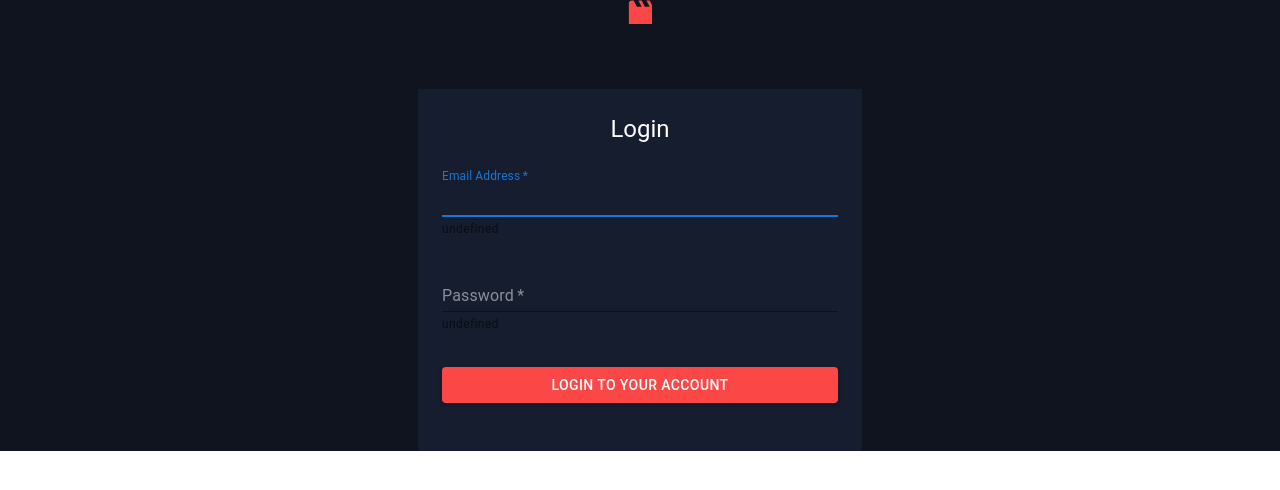
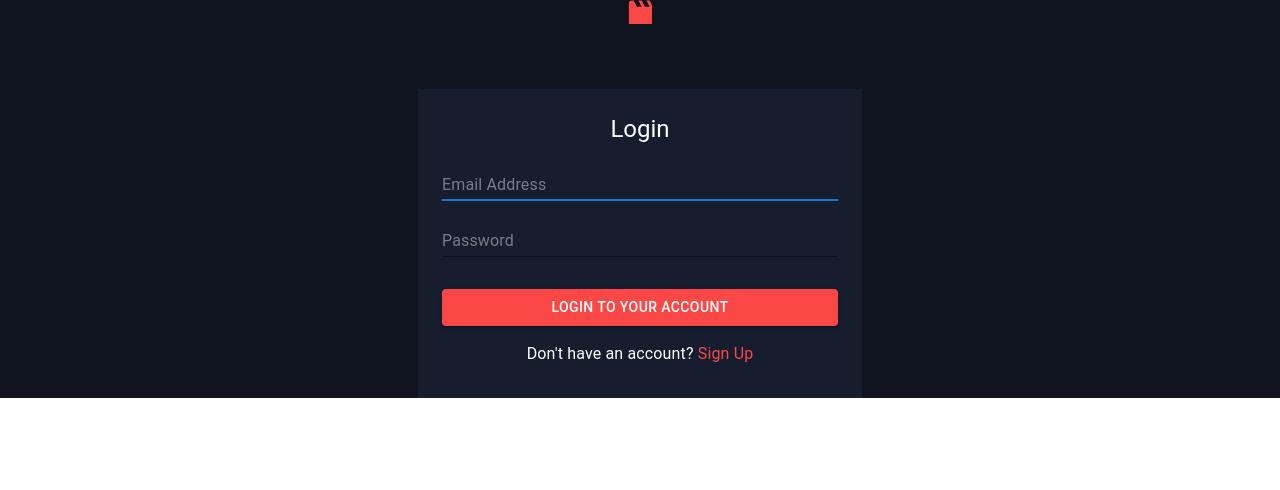
Before and after one commit to tchkoidze/entertainment-web-app, a React (Vite) app: page / in a window 1280 px wide. Shown: the top 490 px of the page. Built offline with nearby package versions, Linux system fonts and the light colour scheme.

Commit message:
feat:make axios post request from login

```diff
--- a/src/pages/Login/Login.tsx
+++ b/src/pages/Login/Login.tsx
@@ -16,11 +16,14 @@ import { SvgIcon } from "@mui/material";
 import { SubmitHandler, useForm } from "react-hook-form";
 import { yupResolver } from "@hookform/resolvers/yup";
 import loginSchema from "../../loginSchema";
+import axios from "axios";
 
 // TODO remove, this demo shouldn't need to reset the theme.
 const defaultTheme = createTheme();
 
 export default function LogIn() {
+  const [apiError, setApiError] = React.useState<string | null>(null);
+
   const {
     handleSubmit,
     register,
@@ -29,22 +32,36 @@ export default function LogIn() {
 
   const navigate = useNavigate();
 
-  const onSubmit: SubmitHandler<{ email: string; password: string }> = (
+  const onSubmit: SubmitHandler<{ email: string; password: string }> = async (
     data
   ) => {
     console.log(45);
     console.log(data);
-    navigate("/trending");
+    //navigate("/trending");
+    try {
+      const response = await axios.post("http://localhost:3000/api/login", {
+        email: data.email,
+        password: data.password,
+      });
+      console.log(data.email);
+      console.log(response);
+
+      if (response.status >= 200 && response.status < 300) {
+        console.log("Login successful");
+
+        navigate("/trending");
+      } else {
+        // Handle other status codes (optional)
+        console.log("Login failed with status:", response.status);
+      }
+    } catch (error: any) {
+      console.log(error);
+      console.log(error.message);
+      setApiError(error.response.data.message);
+      //setApiError();
+      return error;
+    }
   };
-
-  /*const handleSubmit = (event: React.FormEvent<HTMLFormElement>) => {
-    event.preventDefault();
-    const data = new FormData(event.currentTarget);
-    console.log({
-      email: data.get("email"),
-      password: data.get("password"),
-    });
-  };*/
 
   return (
     <ThemeProvider theme={defaultTheme}>
@@ -95,13 +112,13 @@ export default function LogIn() {
                 required
                 fullWidth
                 id="email"
-                label="Email Address"
+                placeholder="Email Address"
                 name="email"
                 autoComplete="email"
                 autoFocus
                 error={!!errors.email}
-                //helperText={errors.email && errors.email.message}
-                helperText={String(errors.email?.message)}
+                helperText={errors.email && errors.email.message}
+                //helperText={String(errors.email?.message)}
               />
               <InputField
                 {...register("password")}
@@ -110,16 +127,26 @@ export default function LogIn() {
                 required
                 fullWidth
                 name="password"
-                label="Password"
+                placeholder="Password"
                 type="password"
                 id="password"
                 autoComplete="current-password"
                 error={!!errors.password}
-                //helperText={errors.password && errors.password.message}
+                helperText={errors.password && errors.password.message}
                 //helperText={errors.password?.message}
-                helperText={String(errors.password?.message)}
+                //helperText={String(errors.password?.message)}
               />
-
+              {apiError ? (
+                <p
+                  style={{
+                    color: "red",
+                    fontSize: "0.75rem",
+                    lineHeight: "1.6rem",
+                  }}
+                >
+                  {apiError}
+                </p>
+              ) : null}
               <LoginBtn
                 type="submit"
                 fullWidth
@@ -128,14 +155,14 @@ export default function LogIn() {
               >
                 Login to your account
               </LoginBtn>
-              {/*<Grid container justifyContent={"center"}>
+              <Grid container justifyContent={"center"}>
                 <Grid item>
                   <SignupLInk to={"/signup"}>
                     Don't have an account?
                     <SignUpText> Sign Up</SignUpText>
                   </SignupLInk>
                 </Grid>
-          </Grid>*/}
+              </Grid>
             </Box>
           </Box>
         </FormContainer>
--- a/src/pages/SignUp/SignUp.tsx
+++ b/src/pages/SignUp/SignUp.tsx
@@ -5,7 +5,7 @@ import CssBaseline from "@mui/material/CssBaseline";
 import TextField from "@mui/material/TextField";
 import Grid from "@mui/material/Grid";
 import Box from "@mui/material/Box";
-import { Link } from "react-router-dom";
+import { Link, useNavigate } from "react-router-dom";
 
 import Typography from "@mui/material/Typography";
 import Container from "@mui/material/Container";
@@ -17,6 +17,7 @@ import { yupResolver } from "@hookform/resolvers/yup";
 import { red } from "@mui/material/colors";
 //import loginSchema from "../../loginSchema";
 import { signupSchema } from "../../Schemas";
+import axios from "axios";
 
 // TODO remove, this demo shouldn't need to reset the theme.
 const defaultTheme = createTheme();
@@ -28,12 +29,33 @@ export default function SignIn() {
     formState: { errors },
   } = useForm({ resolver: yupResolver(signupSchema) });
 
-  const onSubmit: SubmitHandler<{ email: string; password: string }> = (
+  const navigate = useNavigate();
+
+  const onSubmit: SubmitHandler<{ email: string; password: string }> = async (
     data
   ) => {
     console.log(45);
     console.log(data);
     //navigate("/trending");
+
+    try {
+      const response = await axios.post("http://localhost:3000/api/signup", {
+        email: data.email,
+        password: data.password,
+      });
+      console.log(data.email);
+      if (response.status >= 200 && response.status < 300) {
+        console.log("Signup successful");
+        navigate("/trending");
+        // Perform any additional actions or navigate to the next page here
+      } else {
+        // Handle other status codes (optional)
+        console.log("Signup failed with status:", response.status);
+      }
+    } catch (error) {
+      console.log(error);
+      return error;
+    }
   };
 
   /*const handleSubmit = (event: React.FormEvent<HTMLFormElement>) => {
@@ -44,7 +66,16 @@ export default function SignIn() {
       password: data.get("password"),
     });
   };*/
-
+  /*const signup = async (info) => {
+    try {
+      await axios.post("http://localhost:3000/api/signup", {
+        email: info.email,
+      });
+    } catch (error) {
+      console.log(error);
+      return error;
+    }
+  };*/
   return (
     <ThemeProvider theme={defaultTheme}>
       <Box
```
